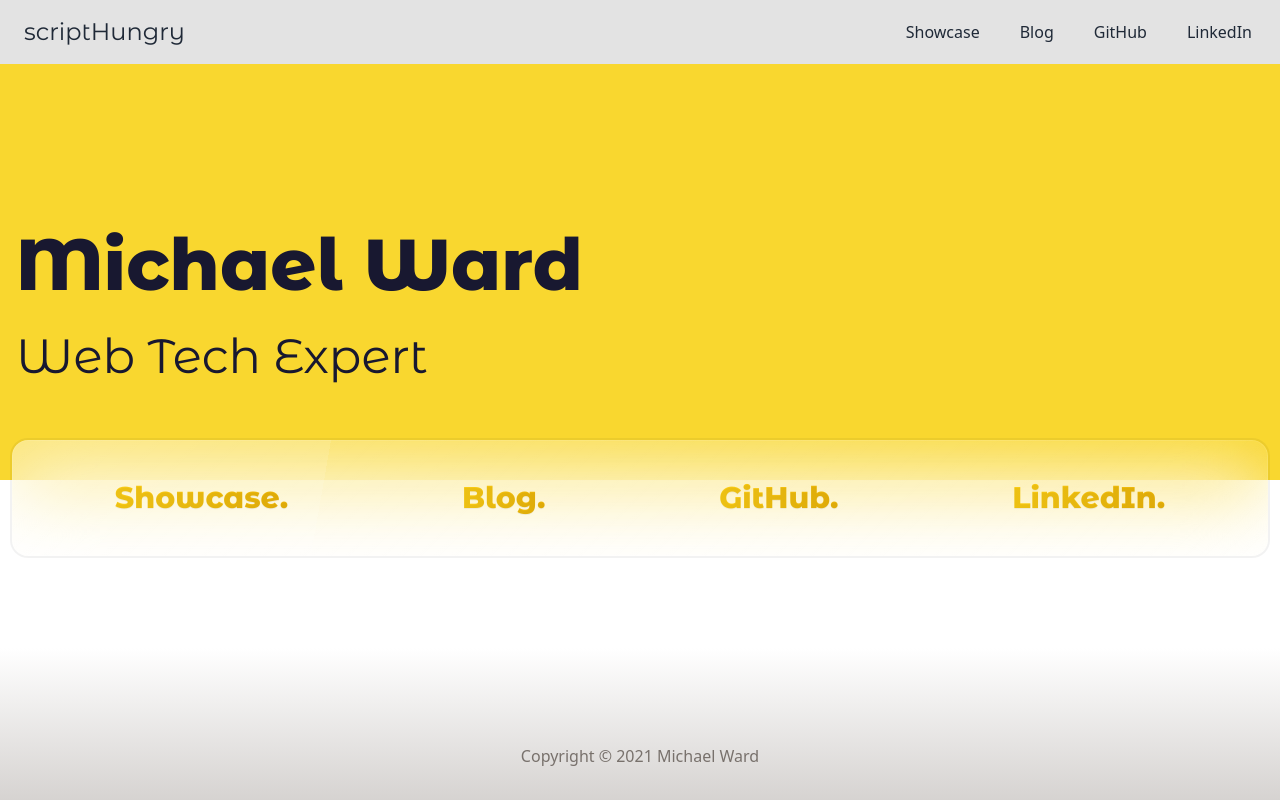
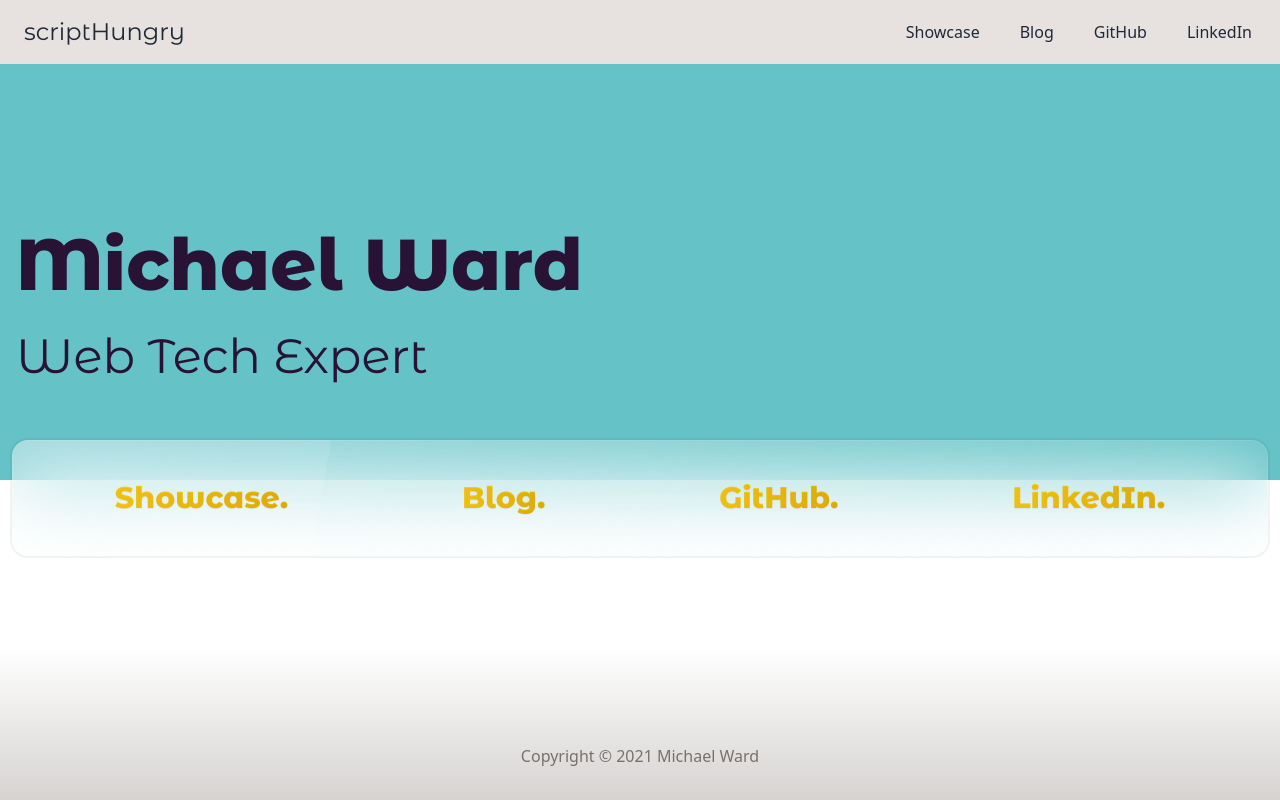
Before and after one commit to mward-sudo/scripthungry-v2, a Next.js app: page / in a window 1280 px wide. Built offline with nearby package versions, Linux system fonts and the light colour scheme.

Commit message:
Remove unused tailwind themes Fixes #61

```diff
--- a/pages/_document.tsx
+++ b/pages/_document.tsx
@@ -15,7 +15,7 @@ class MyDocument extends Document {
 
   render() {
     return (
-      <Html className="min-h-full" data-theme="bumblebee">
+      <Html className="min-h-full">
         <Head>
           <link
             href="https://fonts.googleapis.com/css2?family=Montserrat+Alternates:wght@400;800&amp;display=optional"
--- a/tailwind.config.js
+++ b/tailwind.config.js
@@ -21,4 +21,7 @@ module.exports = {
     require('@tailwindcss/typography'),
     require('daisyui'),
   ],
+  daisyui: {
+    themes: ['cupcake', 'dark'],
+  },
 }
```
